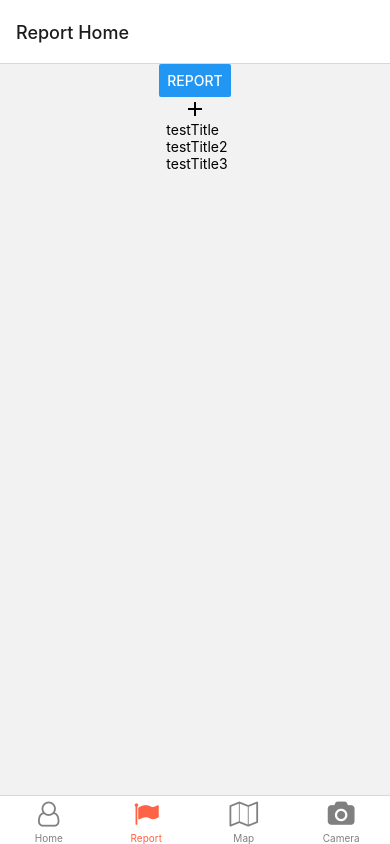
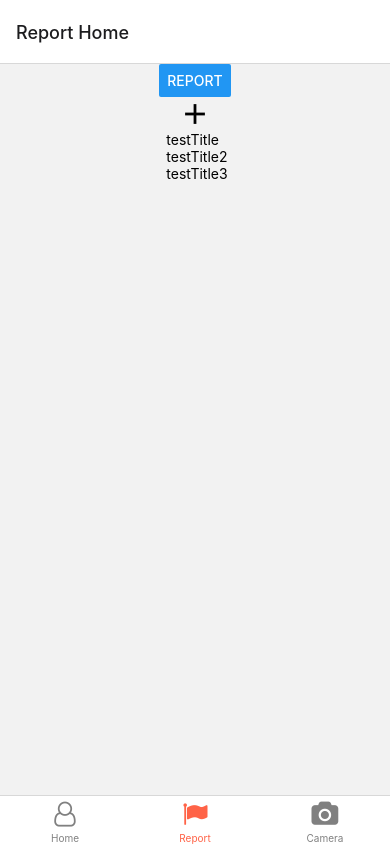
Before and after one commit to zex3/code-exp-prj, a React Native app: screen /Report in a window 390 px wide. Built offline with nearby package versions, Linux system fonts and the light colour scheme.

Commit message:
remove map

```diff
--- a/App.js
+++ b/App.js
@@ -3,7 +3,6 @@ import { Text, View, Button, StyleSheet } from "react-native";
 import { NavigationContainer } from "@react-navigation/native";
 import { createBottomTabNavigator } from "@react-navigation/bottom-tabs";
 import HomeScreen from "./screens/HomeScreen";
-import MapScreen from "./screens/MapScreen";
 import ReportStack from "./screens/ReportScreen";
 import CameraApp from "./screens/CameraScreen";
 import { FontAwesome } from "@expo/vector-icons";
@@ -23,8 +22,6 @@ export default function App() {
               iconName = focused ? "user" : "user-o";
             } else if (route.name === "Report") {
               iconName = focused ? "flag" : "flag-o";
-            } else if (route.name === "Map") {
-              iconName = focused ? "map" : "map-o";
             } else if (route.name == "Camera") {
               iconName = "camera";
             }
@@ -42,7 +39,6 @@ export default function App() {
           options={{ headerShown: false }}
           component={ReportStack}
         />
-        <Tab.Screen name="Map" component={MapScreen} />
         <Tab.Screen name="Camera" component={CameraApp} />
       </Tab.Navigator>
     </NavigationContainer>
--- a/screens/MapScreen.js
+++ /dev/null
@@ -1,10 +0,0 @@
-import * as React from "react";
-import { Text, View } from "react-native";
-
-export default function MapScreen() {
-  return (
-    <View style={{ flex: 1, justifyContent: "center", alignItems: "center" }}>
-      <Text>Map!</Text>
-    </View>
-  );
-}
--- a/screens/ReportScreen.js
+++ b/screens/ReportScreen.js
@@ -55,20 +55,20 @@ function ReportScreen() {
       />
 
       <Modal visible={modalOpen}>
-        <View>
+        <View style={{ marginTop: 30, marginLeft: 20 }}>
           <MaterialIcons
             name="close"
-            size={24}
+            size={30}
             onPress={() => setModalOpen(false)}
           ></MaterialIcons>
-          <Text>Modal Open</Text>
+          <Text>Report Form</Text>
           <FillReportForm addReport={addReport} />
         </View>
       </Modal>
 
       <MaterialIcons
         name="add"
-        size={24}
+        size={34}
         onPress={() => setModalOpen(true)}
       ></MaterialIcons>
       <FlatList
```
